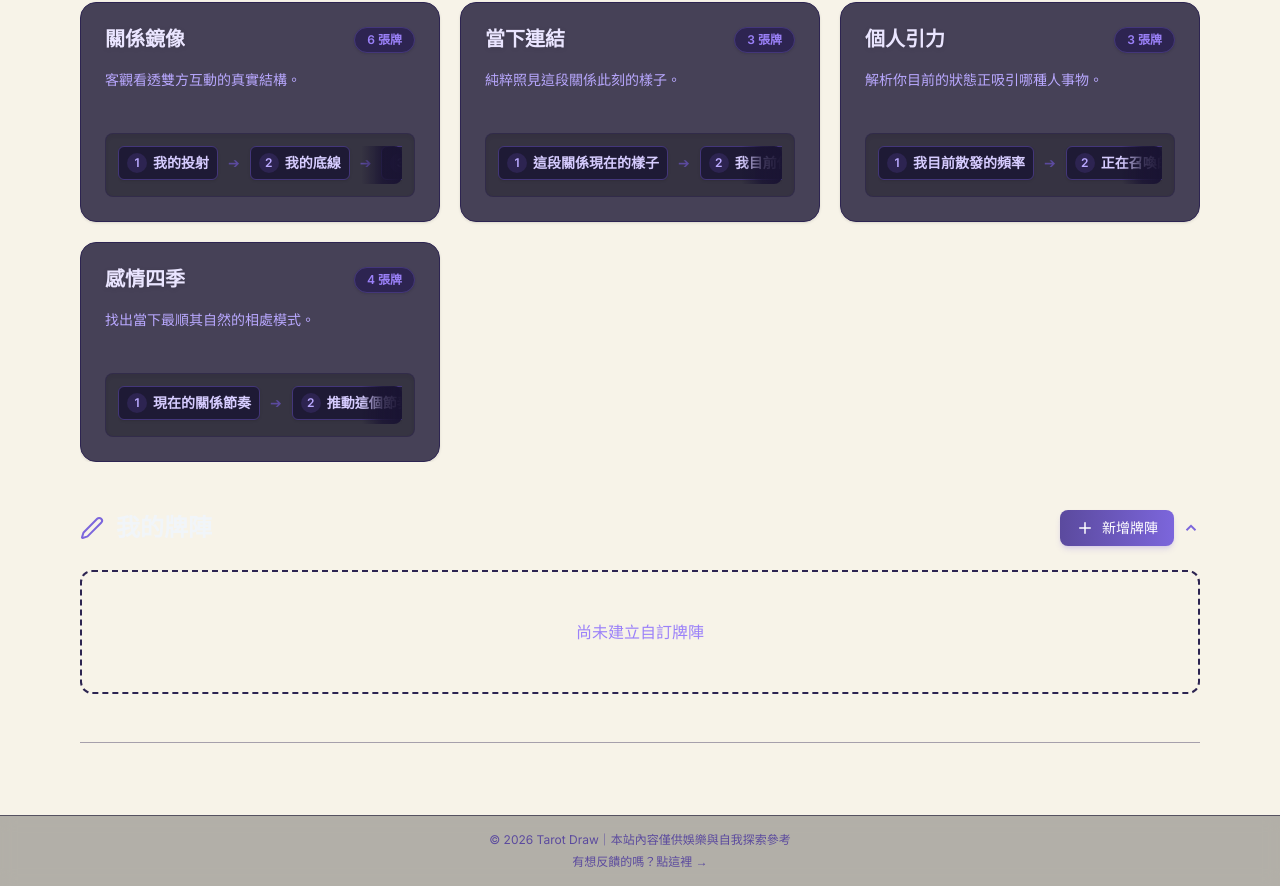
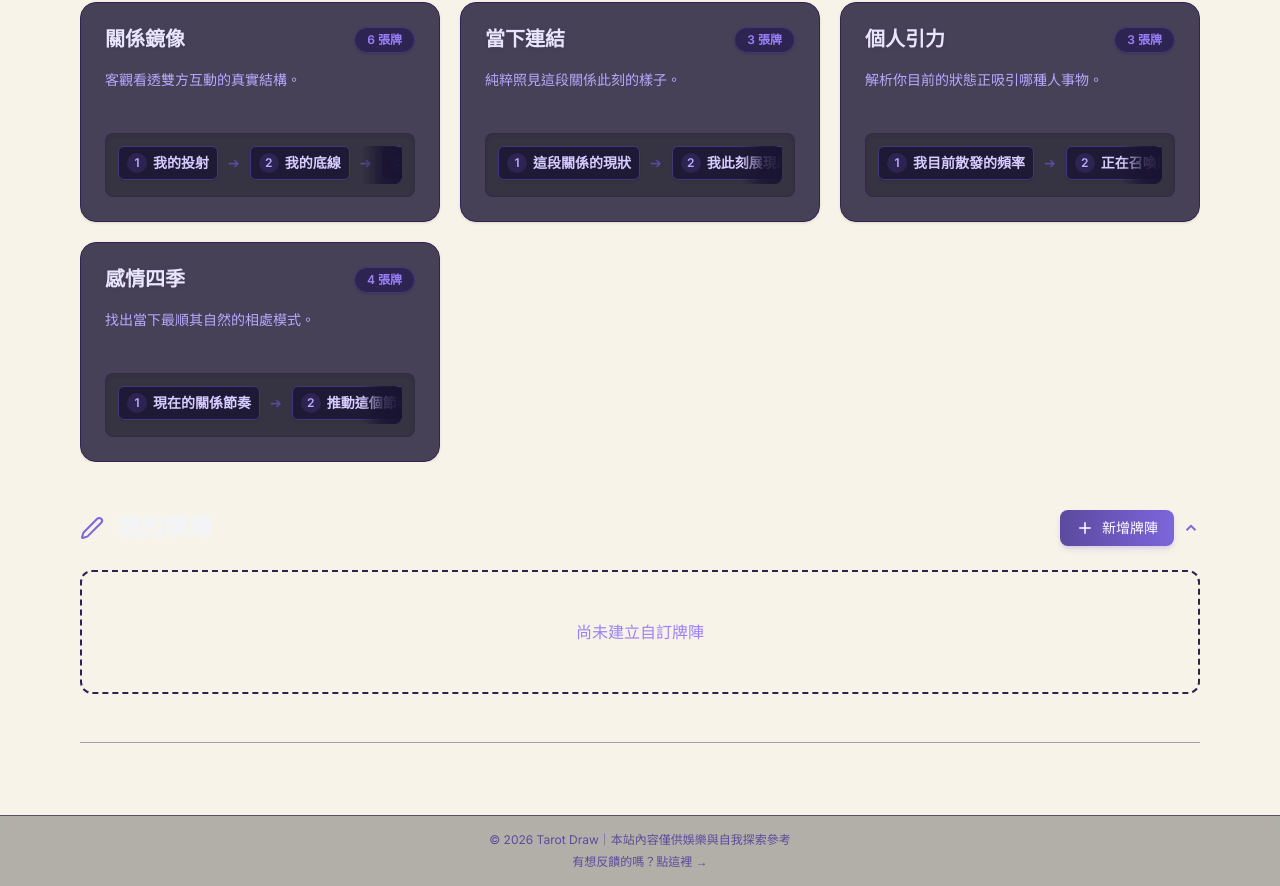
Before and after one commit to dodododora/Tarot-Draw, a React (Vite) app: page / in a window 1280 px wide. Shown: the part 1370-2256 px from the top of the page. Built offline with nearby package versions, Linux system fonts and the light colour scheme.

Commit message:
feat: initialize main application structure and deck shuffle animation logic

```diff
--- a/src/App.tsx
+++ b/src/App.tsx
@@ -351,13 +351,13 @@ export default function App() {
         { label: '✦ 快速一問', ids: ['single', 'waite-triangle'] },
         { label: '✦ 做決定', ids: ['breakthrough', 'choice'] },
         { label: '✦ 深入探索', ids: ['celtic', 'cycle', 'hero', 'resource'] },
-        { label: '✦ 關係與他人', ids: ['attraction', 'rel-seasons', 'mirror', 'now-connect'] },
+        { label: '✦ 關係與他人', ids: ['now-connect', 'attraction', 'rel-seasons', 'mirror'] },
       ]
       : [
         { label: '✦ 快速一問', ids: ['single', 'waite-triangle'] },
         { label: '✦ 做決定', ids: ['breakthrough', 'choice'] },
         { label: '✦ 深入探索', ids: ['johari', 'cycle', 'iceberg', 'resource'] },
-        { label: '✦ 關係與他人', ids: ['energy-resonance', 'mirror-mirror', 'mirror', 'now-connect'] },
+        { label: '✦ 關係與他人', ids: ['now-connect', 'energy-resonance', 'mirror-mirror', 'mirror'] },
       ];
     return cats
       .map(({ label, ids }) => ({ label, catSpreads: spreads.filter(s => ids.includes(s.id)) }))
--- a/src/constants.ts
+++ b/src/constants.ts
@@ -266,7 +266,7 @@ export const THOTH_SPREADS: Spread[] = [
   { id: "mirror-mirror",    name: "內在投射鏡",  count: 5,  positions: ["你在對方身上受不了的", "這件事在你身上的根", "對方從你身上照見的", "你們共同迴避的", "這段關係真正的課題"],      hint: "從他人身上看見自己隱藏的情緒。",                                 exampleQuestion: "我在這段關係中反覆被觸發，背後真正的課題是什麼？" },
   { id: "celtic",           name: "凱爾特十字",  count: 10, positions: ["現況", "主要挑戰", "顯意識", "潛意識", "過去", "近未來", "自我認知", "外在環境", "焦慮與渴望", "最終演化"],                hint: "層層剝開複雜局勢的深層因果。",                                    exampleQuestion: "我目前面臨人生的巨大低潮，請幫我全盤檢視各維度的問題與解法。" },
   { id: "elements",         name: "四元素平衡",  count: 4,  positions: ["火・行動力", "水・情感", "風・思維", "土・物質"],                                                                          hint: "從行動、情感、思維與物質全面剖析現狀。",                           exampleQuestion: "目前的處境從四個面向來看，各自透露了什麼訊息？",         category: "深入探索" },
-  { id: "now-connect",       name: "當下連結",    count: 3,  positions: ["這段關係現在的樣子", "我目前傳遞給對方的狀態", "對方目前傳遞給我的狀態"],                                                              hint: "純粹照見這段關係此刻的樣子。",                                    exampleQuestion: "不問對錯，這段關係此刻各自的狀態是什麼？" },
+  { id: "now-connect",       name: "當下連結",    count: 3,  positions: ["這段關係的現狀", "我此刻展現的模樣", "對方此刻展現的模樣"],                                                              hint: "純粹照見這段關係此刻的樣子。",                                    exampleQuestion: "不問對錯，這段關係此刻各自的狀態是什麼？" },
 ];
 
 export const WAITE_SPREADS: Spread[] = [
```
